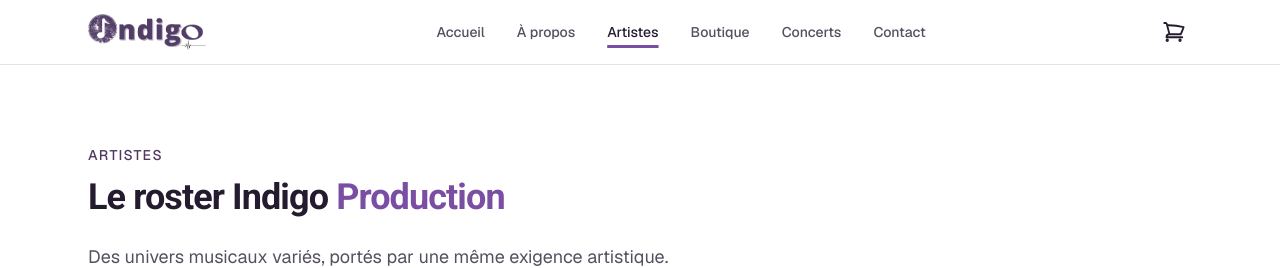
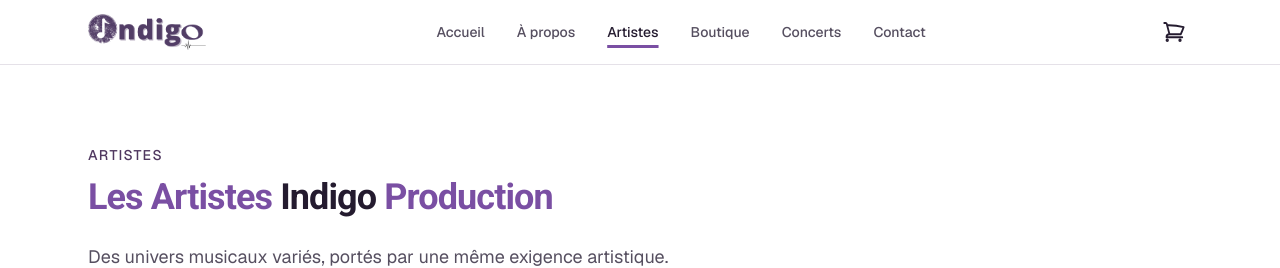
Before and after one commit to Slim-coder20/indigoprod, a Next.js app: page /artistes in a window 1280 px wide. Shown: the top 268 px of the page. Built offline with nearby package versions, Linux system fonts and the light colour scheme; no server answers; the database is empty.

Commit message:
style : modification du H1 de la page Artists

```diff
--- a/app/(site)/artistes/page.tsx
+++ b/app/(site)/artistes/page.tsx
@@ -12,7 +12,7 @@
         Artistes
       </p>
       <h1 className="mt-3 max-w-2xl text-4xl font-semibold tracking-tight text-foreground">
-        Le roster Indigo{" "}
+        <span className="text-violet-bright">Les Artistes </span> Indigo{" "}
         <span className="text-violet-bright">Production</span>
       </h1>
       <p className="mt-6 max-w-2xl text-lg leading-8 text-muted">
```
